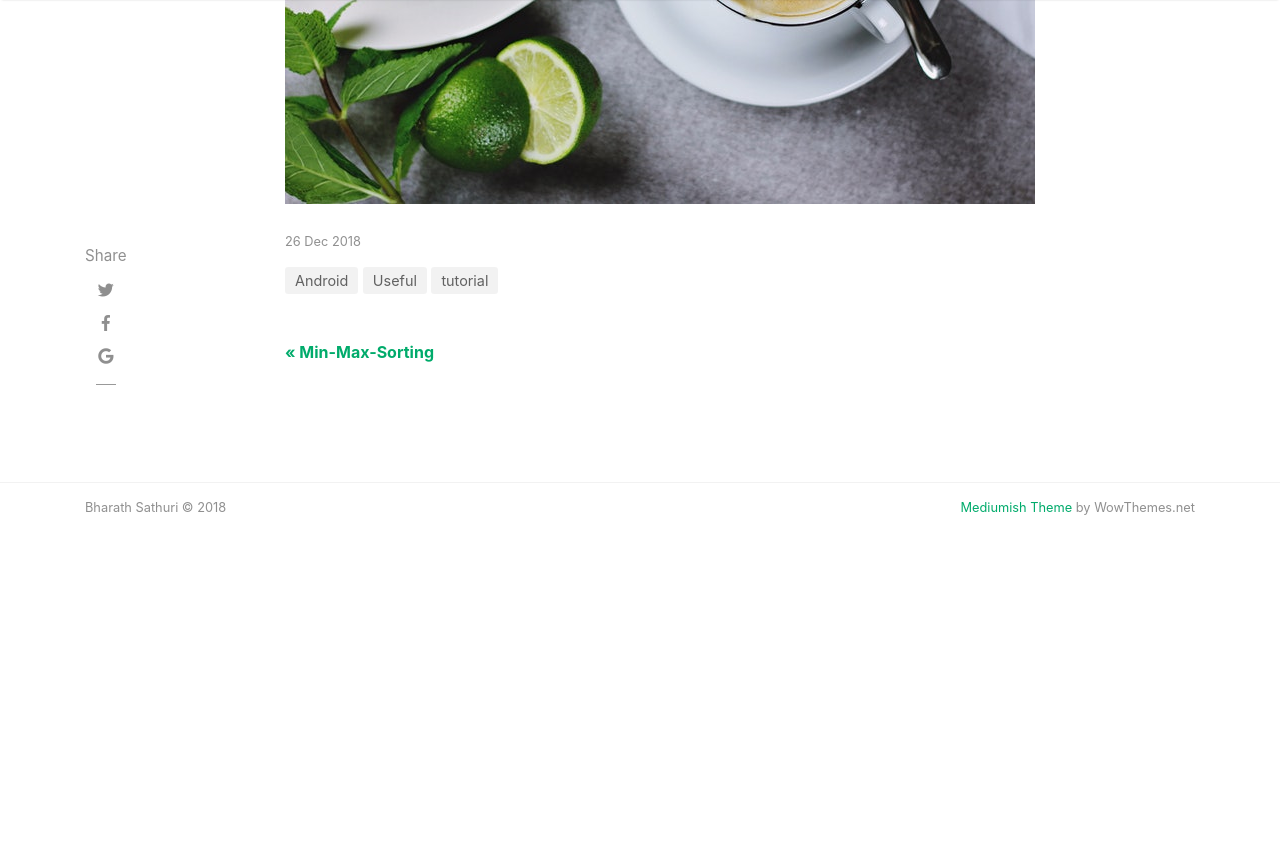
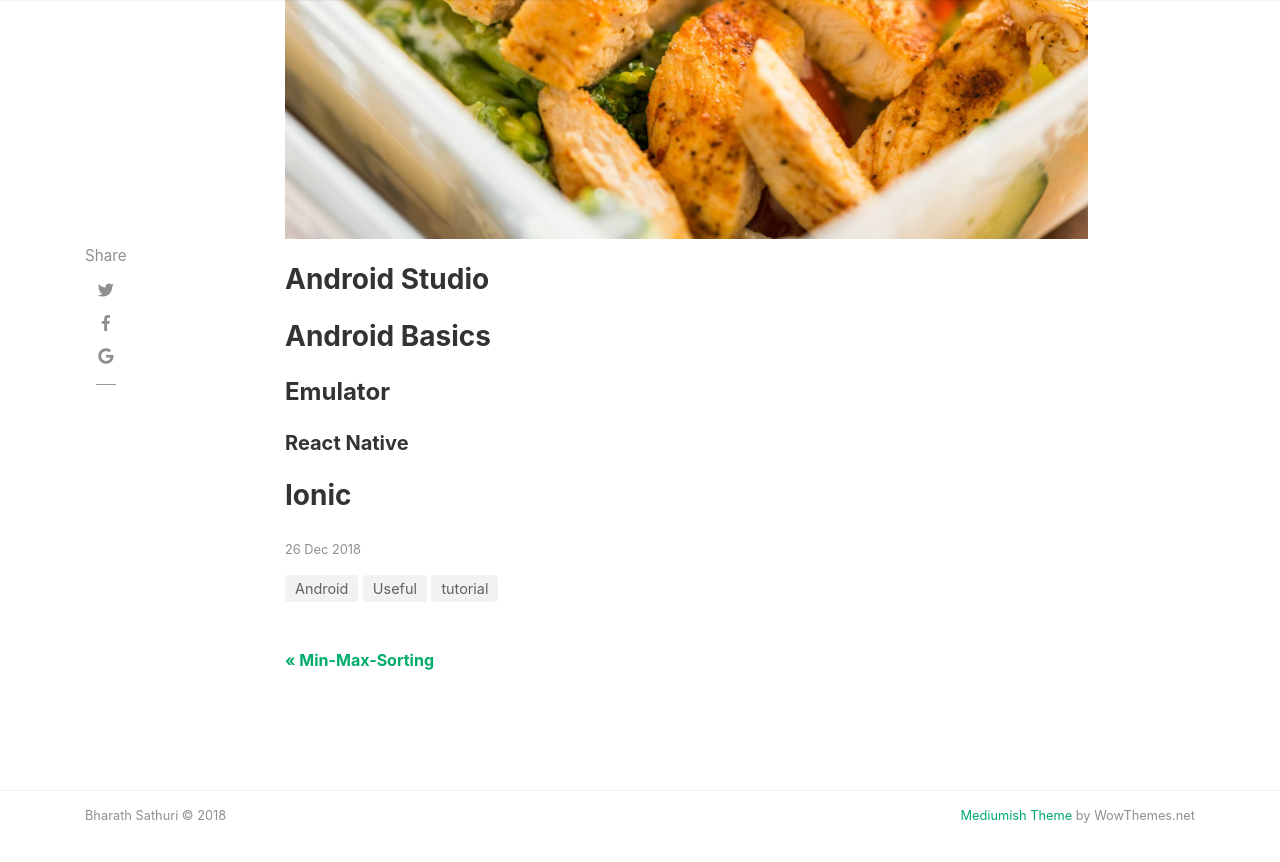
Before and after one commit to StarkSources/myblog, a Jekyll site: the page built from _posts/2018-12-26-How-to-develop-a-Mobile-Application.md, in a window 1280 px wide and 900 px high, scrolled down 741 px. Shown: the top 862 px of the window. Built offline with Jekyll 4.4.1, drawn with Linux system fonts in a browser that asks for light colours; nearby versions of some CDN libraries; comment, search, counter and statistics services are not loaded; before the commit the page ends 1332 px from its top, so only the background shows below that.

Commit message:
Update 2018-12-26-How-to-develop-a-Mobile-Application.md

```diff
--- a/_posts/2018-12-26-How-to-develop-a-Mobile-Application.md
+++ b/_posts/2018-12-26-How-to-develop-a-Mobile-Application.md
@@ -4,5 +4,11 @@ title:  "How to develop a mobile Application"
 author: sal
 categories: [ Useful, tutorial, Android ]
 tags: [coding, Android]
-image: assets/images/16.jpg
+image: assets/images/1.jpg
 ---
+
+### Android Studio
+### Android Basics
+#### Emulator
+##### React Native
+### Ionic
```
